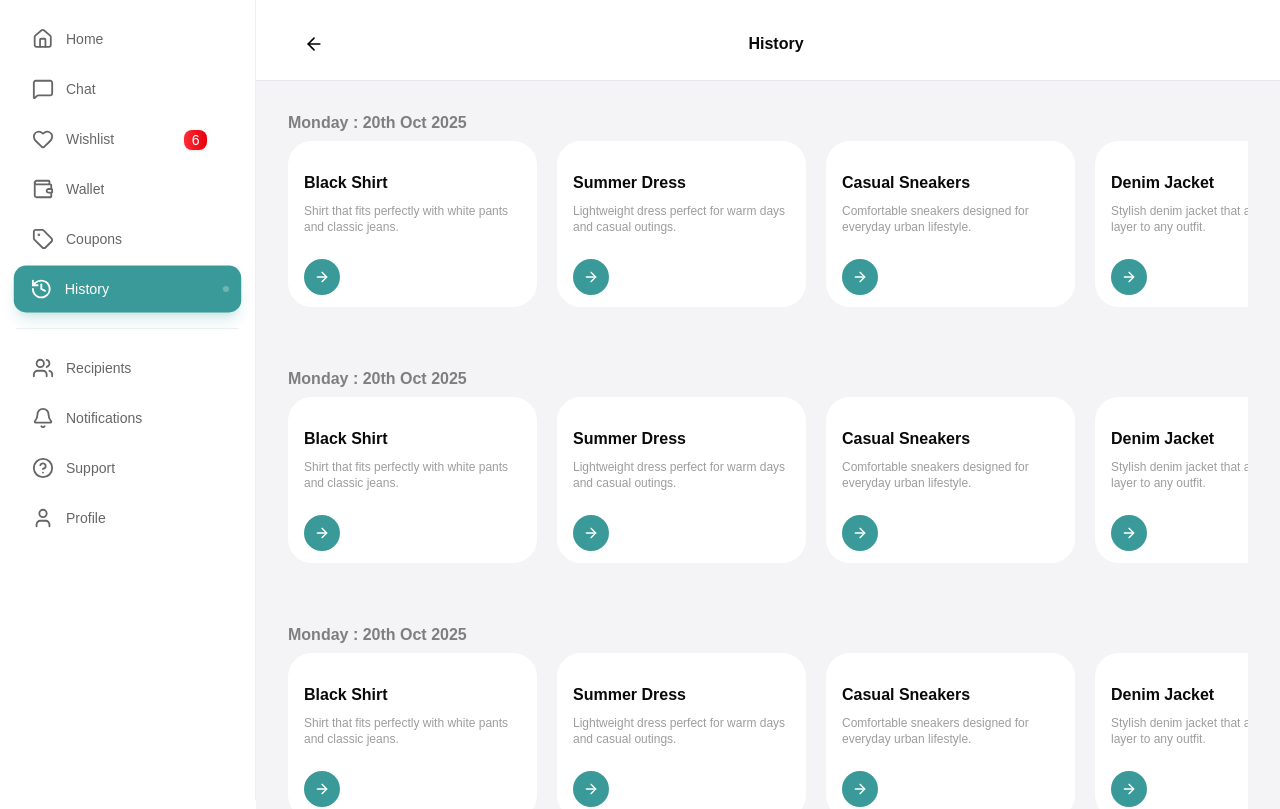
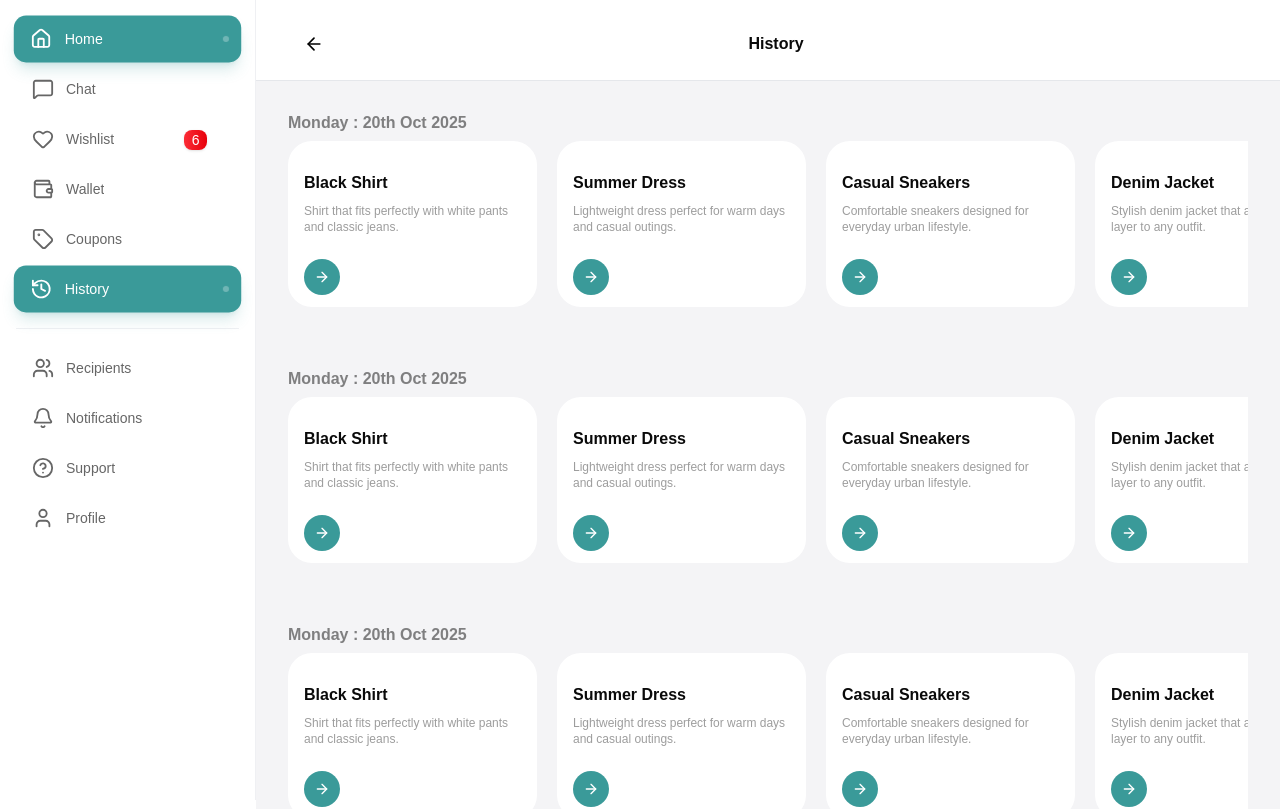
Before and after one commit to Trendlix/drooby, a Next.js app: page /en/history in a window 1280 px wide. Shown: the top 809 px of the page. Built offline with nearby package versions, Linux system fonts and the light colour scheme.

Commit message:
edited in isActive in sidebarItem to fix issue of subPages

```diff
--- a/app/shared/components/layout/Sidebar.tsx
+++ b/app/shared/components/layout/Sidebar.tsx
@@ -14,7 +14,7 @@ const SidebarItem = ({ route }: ISidebarItemProps) => {
 	const t = useTranslations("Sidebar");
 	const pathname = usePathname();
 	const isActive =
-		pathname === route.href ||
+		pathname.includes(route.href) ||
 		(route.title === "home" &&
 			(pathname.includes("/products") || pathname.includes("/compare")));
 
@@ -23,7 +23,7 @@ const SidebarItem = ({ route }: ISidebarItemProps) => {
 
 	return (
 		<Link
-			href={route.href}
+			href={route.href === "/en" ? "/" : route.href}
 			className={clsx(
 				"group relative flex items-center gap-3 px-4 py-3 rounded-xl capitalize transition-all duration-300 ease-in-out font-medium",
 				isActive
```
